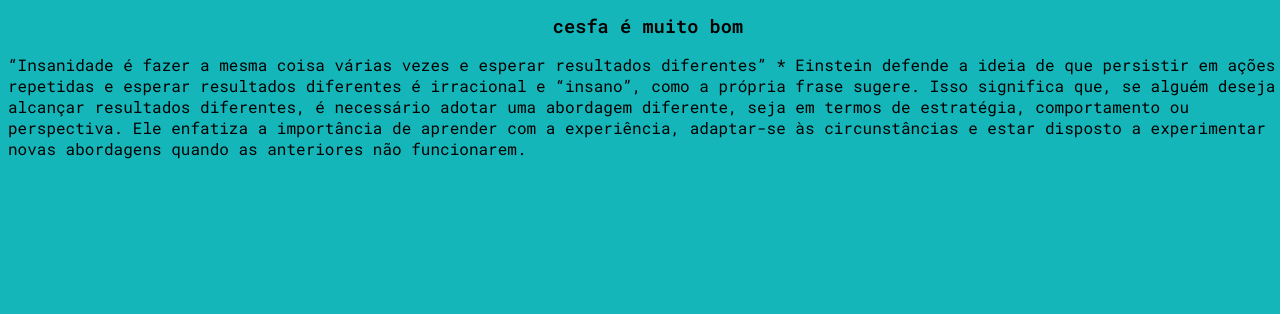
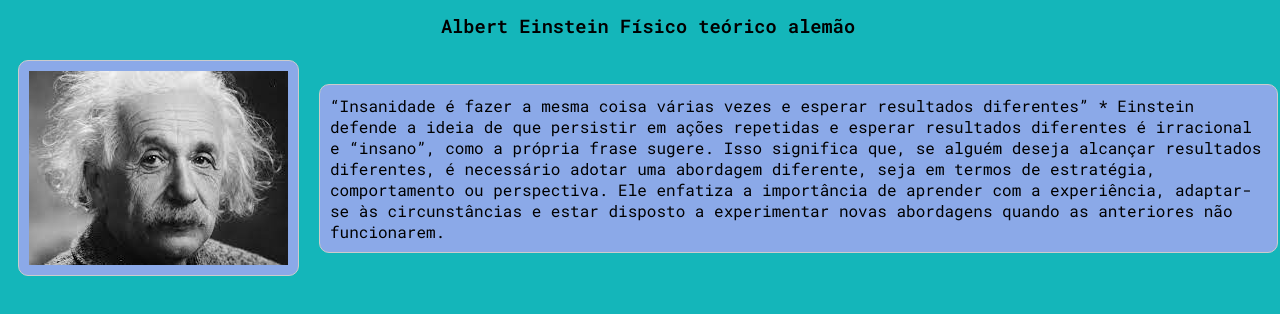
Before and after one commit to Rhamonss/1BCESFA, a plain HTML site: page index.html in a window 1280 px wide. Drawn offline with Linux system fonts and the light colour scheme.

Commit message:
dia 21.11

```diff
--- a/index.html
+++ b/index.html
@@ -15,15 +15,28 @@
 </head>
 
 <body>
-    <h1>cesfa é muito bom</h1>
+    <h1>Albert Einstein
+        Físico teórico alemão
+    </h1>
 
-    <p>“Insanidade é fazer a mesma coisa várias vezes e esperar resultados diferentes” *
-        Einstein defende a ideia de que persistir em ações repetidas e esperar resultados diferentes é irracional e
-        “insano”, como a própria frase sugere. Isso significa que, se alguém deseja alcançar resultados diferentes, é
-        necessário adotar uma abordagem diferente, seja em termos de estratégia, comportamento ou perspectiva.
+    <section class="flr">
 
-        Ele enfatiza a importância de aprender com a experiência, adaptar-se às circunstâncias e estar disposto a
-        experimentar novas abordagens quando as anteriores não funcionarem.</p>
+        <img class="cont box1" src="download.png" alt="foto de Albert Einstein">
+
+        <p class="cont">“Insanidade é fazer a mesma coisa várias vezes e esperar resultados diferentes” *
+            Einstein defende a ideia de que persistir em ações repetidas e esperar resultados diferentes é irracional e
+            “insano”, como a própria frase sugere. Isso significa que, se alguém deseja alcançar resultados diferentes,
+            é
+            necessário adotar uma abordagem diferente, seja em termos de estratégia, comportamento ou perspectiva.
+
+            Ele enfatiza a importância de aprender com a experiência, adaptar-se às circunstâncias e estar disposto a
+            experimentar novas abordagens quando as anteriores não funcionarem.
+        </p>
+
+    </section>
+
+
+
 
 
 </body>
```
Also changed, not shown: 1 other file.
